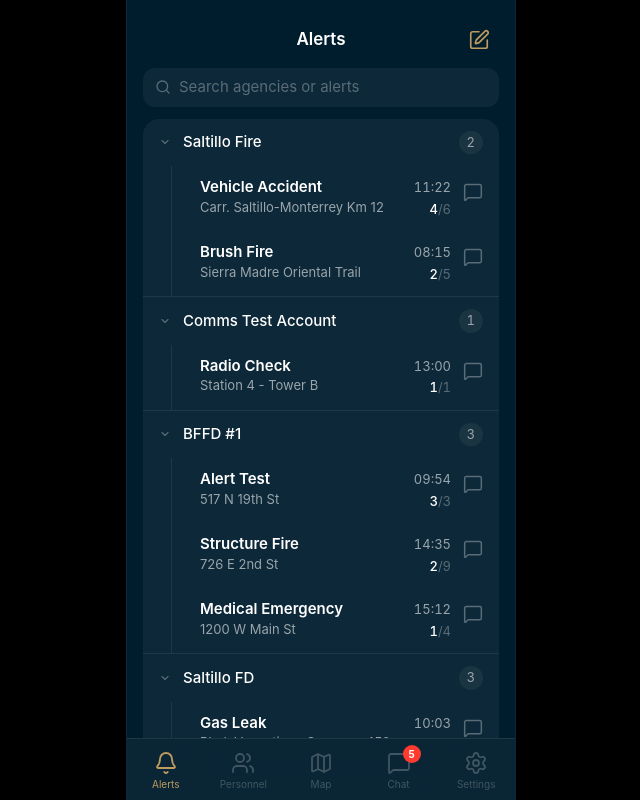
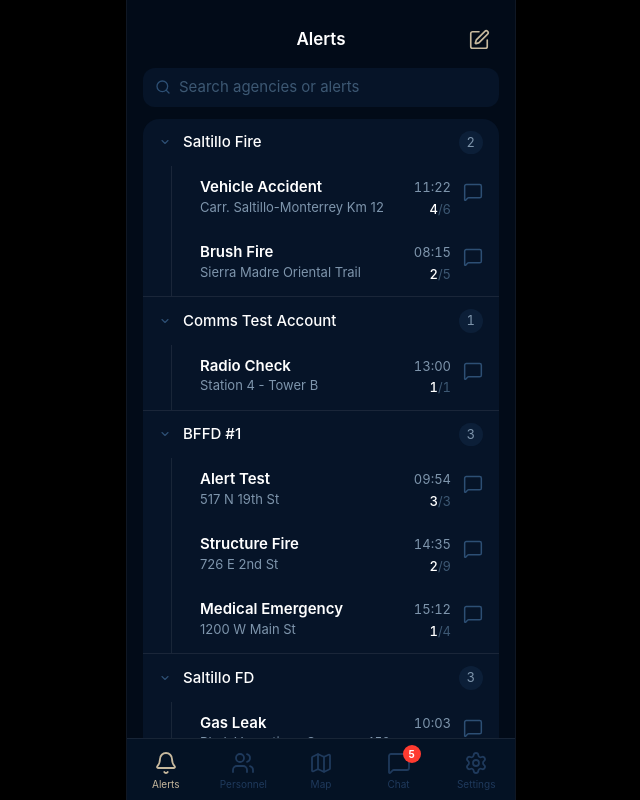
Before and after one commit to mewshu/aa-mild-alert-view, a Next.js app: page / in a window 1280 px wide. Shown: the whole page, without its empty margins (319-959 px from the left). Built offline with nearby package versions, Linux system fonts and the light colour scheme.

Commit message:
Refine alert detail colors: deeper blues and dark creme gold (#4)
- Increase blue contrast and depth across palette
- Adjust gold to darker, desaturated creme tone
- Update Get Directions button to darker shade (600)
- Update icon color to gold-300 for better contrast

```diff
--- a/src/app/globals.css
+++ b/src/app/globals.css
@@ -2,42 +2,42 @@
 
 :root {
   /* Blue surface palette */
-  --blue-25: #F7F8F9;
-  --blue-50: #F2F4F4;
-  --blue-100: #E5E8EA;
-  --blue-200: #CCD2D5;
-  --blue-300: #B2BBC0;
-  --blue-400: #99A5AB;
-  --blue-500: #596C77;
-  --blue-600: #405662;
-  --blue-700: #2B4351;
-  --blue-800: #1A3442;
-  --blue-900: #0D2838;
-  --blue-950: #001D2D;
+  --blue-25: #EBF0F7;
+  --blue-50: #D6E1EE;
+  --blue-100: #B8CBDE;
+  --blue-200: #8AABC8;
+  --blue-300: #6088AD;
+  --blue-400: #436A92;
+  --blue-500: #2D4F74;
+  --blue-600: #1F3A5C;
+  --blue-700: #152D4A;
+  --blue-800: #0C1F38;
+  --blue-900: #061428;
+  --blue-950: #020B18;
 
   /* Gold primary palette */
-  --gold-25: #F9F5EF;
-  --gold-50: #F2EBDF;
-  --gold-100: #ECE1CF;
-  --gold-200: #E5D7BF;
-  --gold-300: #D9C39F;
-  --gold-400: #CCAF7F;
-  --gold-500: #BF9B5F;
-  --gold-600: #A37F41;
-  --gold-700: #7B5F31;
-  --gold-800: #523F21;
-  --gold-900: #292010;
+  --gold-25: #FCFBF8;
+  --gold-50: #F8F5EF;
+  --gold-100: #F1ECE2;
+  --gold-200: #E8E1D3;
+  --gold-300: #DED5C3;
+  --gold-400: #D3C8B2;
+  --gold-500: #C7B99E;
+  --gold-600: #A99D85;
+  --gold-700: #837A66;
+  --gold-800: #5D5647;
+  --gold-900: #372F28;
 
   /* Semantic - surfaces (blue) */
-  --bg-primary: #001D2D;
-  --bg-secondary: #0D2838;
-  --bg-tertiary: #1A3442;
-  --bg-elevated: #1A3442;
+  --bg-primary: #020B18;
+  --bg-secondary: #061428;
+  --bg-tertiary: #0C1F38;
+  --bg-elevated: #0C1F38;
 
   /* Semantic - primary interaction (gold) */
-  --primary: #BF9B5F;
-  --primary-light: #D9C39F;
-  --primary-dark: #A37F41;
+  --primary: #C7B99E;
+  --primary-light: #DED5C3;
+  --primary-dark: #A99D85;
 
   /* System colors */
   --ios-red: #FF3B30;
@@ -46,8 +46,8 @@
 
   /* Text */
   --text-primary: #FFFFFF;
-  --text-secondary: #99A5AB;
-  --text-tertiary: #596C77;
+  --text-secondary: #7E95AC;
+  --text-tertiary: #3D5873;
 
   /* Separator */
   --separator: rgba(255, 255, 255, 0.08);
--- a/src/app/layout.tsx
+++ b/src/app/layout.tsx
@@ -17,7 +17,7 @@ export const viewport: Viewport = {
   maximumScale: 1,
   userScalable: false,
   viewportFit: "cover",
-  themeColor: "#0A1628",
+  themeColor: "#020B18",
 };
 
 export default function RootLayout({
--- a/src/components/AlertDetail.tsx
+++ b/src/components/AlertDetail.tsx
@@ -261,8 +261,8 @@ export default function AlertDetail({
         {/* Directions card */}
         <div className="px-4 pb-3">
           <div className="bg-bg-secondary rounded-2xl overflow-hidden">
-            <button className="w-full flex items-center justify-center gap-2 px-4 py-3 bg-gold-500 active:bg-gold-600 transition-colors">
-              <Navigation size={18} strokeWidth={2} className="text-background" />
+            <button className="w-full flex items-center justify-center gap-2 px-4 py-3 bg-gold-600 active:bg-gold-700 transition-colors">
+              <Navigation size={18} strokeWidth={2} className="text-gold-300" />
               <span className="text-[15px] font-semibold text-background">Get Directions</span>
             </button>
             <div className="flex divide-x divide-separator">
```
